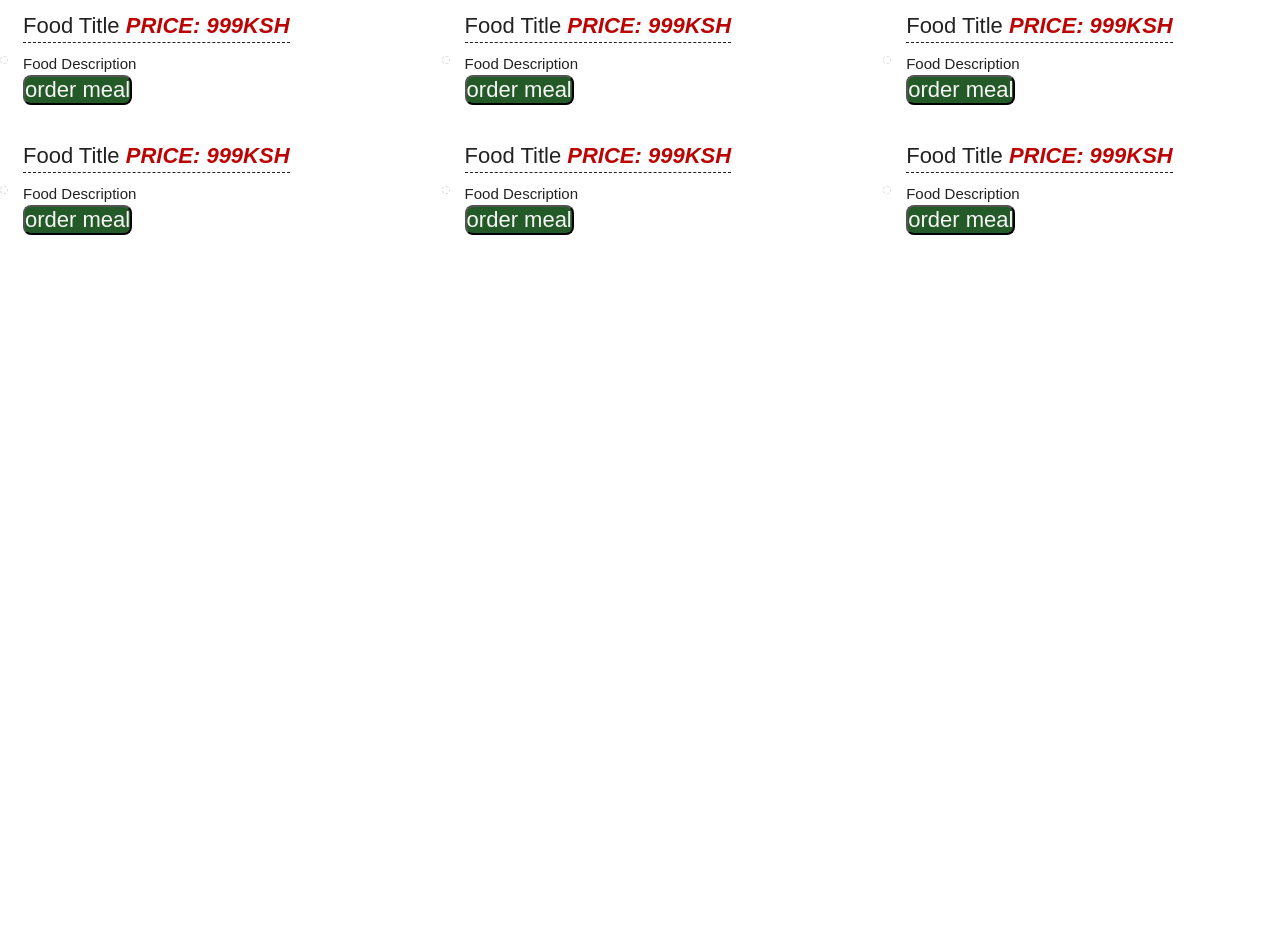
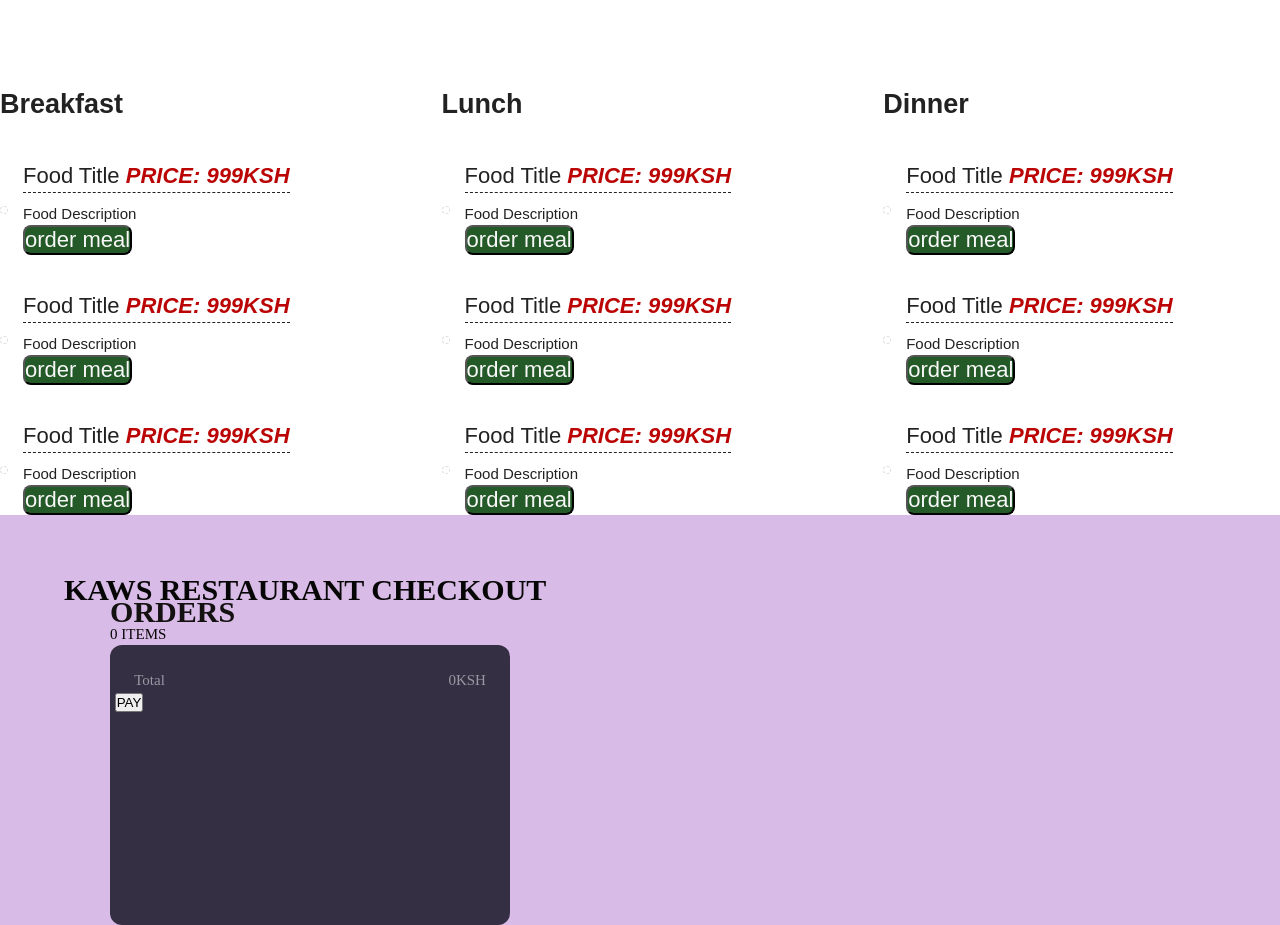
Before and after one commit to Austinjnr/project-restaurantMenu, a website: page index.html in a window 1280 px wide. Shown: the part 981-1906 px from the top of the page. Before the commit the page ends 1216 px from the top, so only its background shows below. Drawn offline with Linux system fonts and the light colour scheme.

Commit message:
adds checkout page

```diff
--- a/index.html
+++ b/index.html
@@ -135,6 +135,23 @@
         </div>
     </div>
 
+    <div class="container2">
+        <div class="menu">
+          <div class="header">
+            <h1>KAWS RESTAURANT CHECKOUT</h1>
+          </div>
+          <div class="orders">
+            <div class="header">
+              <h1>ORDERS</h1>
+              <p><span id="itemnumber">0</span> ITEMS</p>
+            </div>
+            <div class="bill">
+              <div class="cash total">Total<span id="total"> 0KSH</span></div>
+              <div class="button"><button>PAY</button></div>
+            </div>
+          </div>
+        </div>
+      </div>
 
     <script type="text/javascript" src="./index.js"></script>
 </body>
--- a/index.js
+++ b/index.js
@@ -1,7 +1,7 @@
 document.addEventListener('DOMContentLoaded', () => {
 
     //create breakfast
-    const createBreakfast = (img, name, description) => {
+    const createBreakfast = (img, name, description, price) => {
 
         const rootDiv = document.createElement('div')
         rootDiv.classList.add('single-menu')
--- a/style.css
+++ b/style.css
@@ -11,14 +11,14 @@ body{
     color: #222;
 
 }
-{
+.landingpg{
     display:flex;
     justify-content: center;
     align-items: center;
     min-height: 100vh;
     background-image: url(https://images.unsplash.com/photo-1519708227418-c8fd9a32b7a2?ixlib=rb-4.0.3&ixid=MnwxMjA3fDB8MHxwaG90by1wYWdlfHx8fGVufDB8fHx8&auto=format&fit=crop&w=1470&q=80);
+    background-size: cover;
     background-repeat: no-repeat;
-    background-size: cover;
 }
 .container{
     align-items: center;
@@ -165,3 +165,41 @@ body{
 .menu-content button:hover{
     box-shadow: 0 12px 16px 0 rgba(0,0,0,0.24), 0 17px 50px 0 rgba(0,0,0,0.19);
 }
+.container2{
+    padding:5%;
+    display: flex;
+    justify-content:space-between;
+    padding-bottom:0%;
+    background-color:#d8bbe6;
+  }
+  .container2 .menu{
+    width:80%;
+  }
+  .container2 .menu .header{
+    font-family:Gilroy;
+    color:rgb(7, 6, 6);
+  }
+  .container2 .orders{
+    width:30%;
+    padding-left:5%;
+  }
+  .container2 .orders .header h1{
+    font-family:Gilroy;
+    color:rgb(20, 17, 17);
+  }
+  .orders .bill{
+    height:280px;
+    width:400px;
+    background-color:#352F44;
+    border-radius:12px;
+    padding:2%;
+  }
+  .orders .bill .cash{
+    color:rgb(255, 255, 255,0.5);
+    font-family:Poppins;
+    display:flex;
+    justify-content:space-between;
+    padding-right:5%;
+    margin-top:5%;
+    padding-left:5%;
+  }
```
